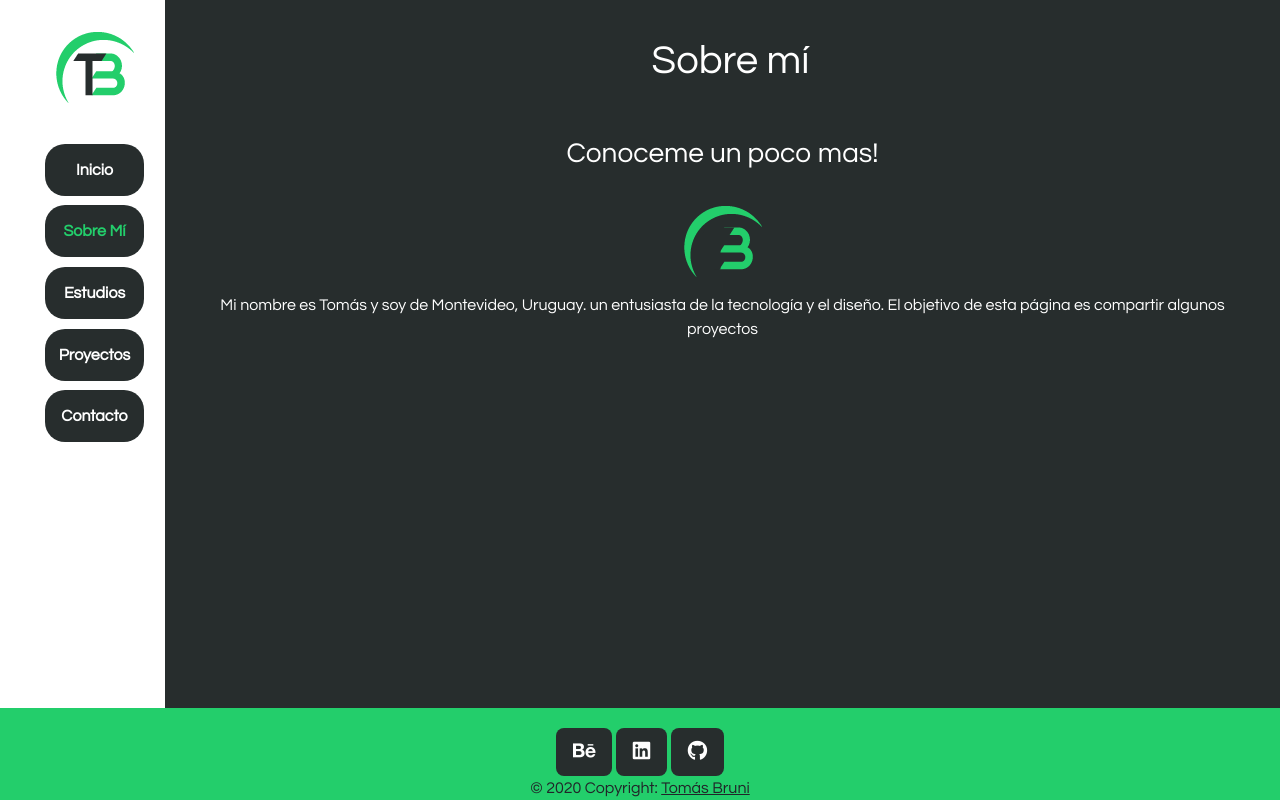
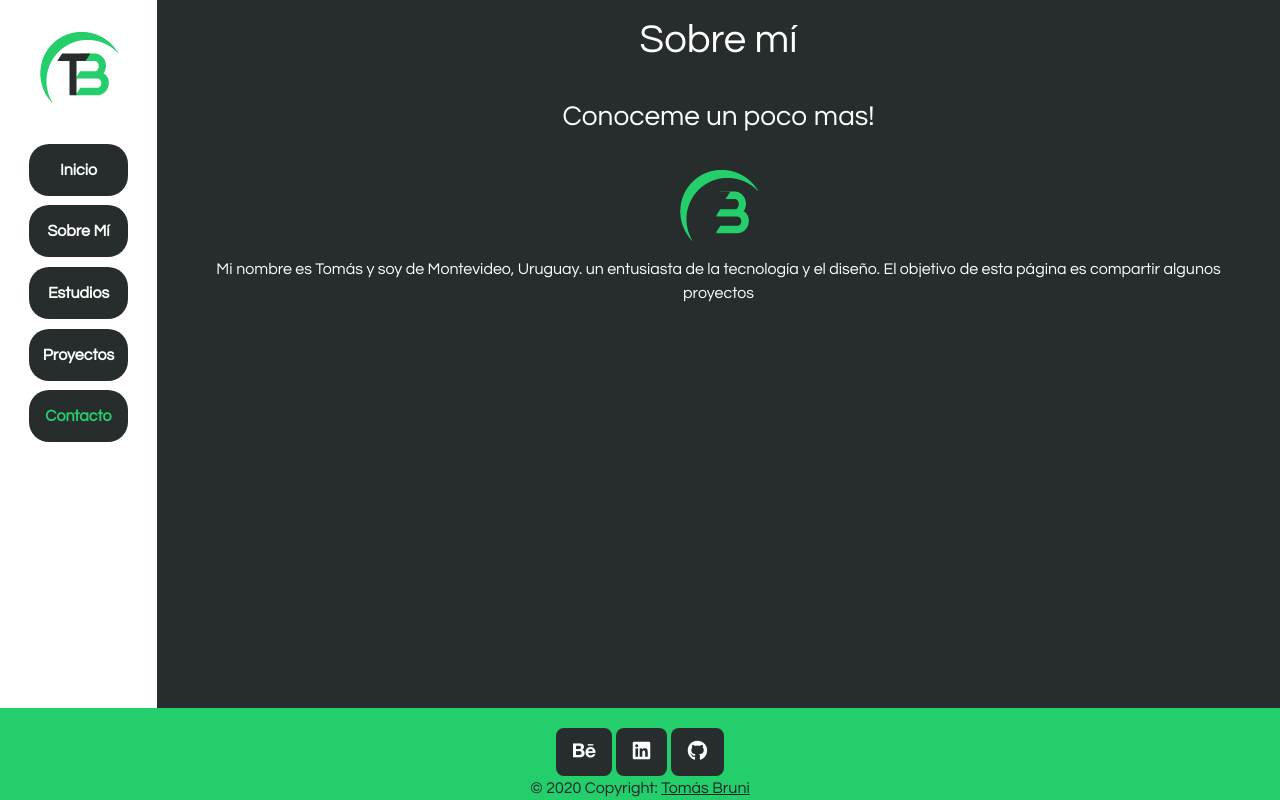
Before and after one commit to tbruni1999/bruni-web, a website: page pages/sobremi.html in a window 1280 px wide. Drawn offline with nearby package versions, Linux system fonts and the light colour scheme.

Commit message:
incluidosass

```diff
--- a/pages/sobremi.html
+++ b/pages/sobremi.html
@@ -16,7 +16,7 @@
       integrity="sha384-9ndCyUaIbzAi2FUVXJi0CjmCapSmO7SnpJef0486qhLnuZ2cdeRhO02iuK6FUUVM"
       crossorigin="anonymous"
     />
-    <link rel="stylesheet" href="../styles/style.css" />
+    <link rel="stylesheet" href="../css/style.css" />
     <link rel="preconnect" href="https://fonts.googleapis.com" />
     <link rel="preconnect" href="https://fonts.gstatic.com" crossorigin />
     <link
@@ -27,21 +27,17 @@
   <body>
     <div class="container_grid">
         <header class="container__header">
-        <div class="header__title">
-          <h1>Sobre mí</h1>
-        </div>
-      </header>
-      <div class="container__nav">
+          <aside>
             <nav>
               <ul class="nav__list">
                 <li class="nav__item__logo">
-              <div><img src="../images/logo.png" alt="" /></div>
+                  <a href="../index.html"><img src="../images/logo.png" alt="logo" /></a>
                 </li>
                 <li class="nav__item">
                   <a class="nav__anchors" href="../index.html">Inicio</a>
                 </li>
                 <li class="nav__item">
-              <a class="nav__anchors_active" href="sobremi.html">Sobre Mí</a>
+                  <a class="nav__anchors" href="sobremi.html">Sobre Mí</a>
                 </li>
                 <li class="nav__item">
                   <a class="nav__anchors" href="estudios.html">Estudios</a>
@@ -50,14 +46,18 @@
                   <a class="nav__anchors" href="proyectos.html">Proyectos</a>
                 </li>
                 <li class="nav__item">
-              <a class="nav__anchors" href="contacto.html">Contacto</a>
+                  <a class="nav__anchors_active" href="contacto.html">Contacto</a>
                 </li>
               </ul>
             </nav>
-      </div>
+          </aside>
+        </header>
       <main class="container__main">
         <section class="main__info">
           <article>
+            <div class="header__title">
+              <h1>Sobre mí</h1>
+            </div>
             <h3 class="main__welcome">Conoceme un poco mas!</h3>
             <div class="container__gallery">
               <img class="gallery__item" src="../images/logo.png" alt="" />
--- a/styles/style.css
+++ b/scss/style.scss
@@ -12,18 +12,14 @@
   grid-template-columns: auto 1fr;
   grid-template-rows: auto 1fr auto;
   grid-template-areas:
-    "container__nav container__header"
-    "container__nav container__main"
+    "container__header container__main"
+    "container__header container__main"
     "container__footer container__footer";
   min-height: 100vh;
 }
 
 .container__header {
   grid-area: container__header;
-}
-
-.container__nav {
-  grid-area: container__nav;
 }
 
 .container__main {
@@ -38,22 +34,16 @@
 /* --------------------------------------- */
 /* EMPIEZA HEADER */
 .container__header {
-  background-color: #272d2d;
+  background-color: #ffffff;
   font-family: "Kanit", sans-serif;
   font-family: "Questrial", sans-serif;
   text-align: start;
-  padding: 2.3em 0 0 1em;
-  color: #ffffff;
+  padding: 0 1em 1em 1em;
   flex-direction: column;
 }
 /* TERMINA HEADER */
 /* -------------------------------------- */
 /* EMPIEZA NAV */
-.container__nav {
-  background-color: #ffffff;
-  position: sticky;
-  padding: 0 0.5em 0 2em;
-}
 
 .nav__list {
   display: flex;
@@ -62,7 +52,6 @@
   font-family: "Questrial", sans-serif;
   padding: 1em 0.5em 0 0.5em;
   list-style: none;
-  position: relative;
 }
 
 .nav__item__logo {
@@ -183,11 +172,6 @@
   .main__description {
     text-align: center;
   }
-
-  .container__header {
-    text-align: center;
-  }
-
   .main__welcome {
     text-align: center;
   }
```
Also changed, not shown: index.html (+8 -8 lines), package.json (added, +12 -0 lines), pages/contacto.html (+8 -8 lines), pages/estudios.html (+8 -8 lines), pages/proyectos.html (+8 -8 lines), css/style.css (added), stylescopia/style.css (added), 1 other file. Lines whose indentation alone changed are shown as unchanged.
